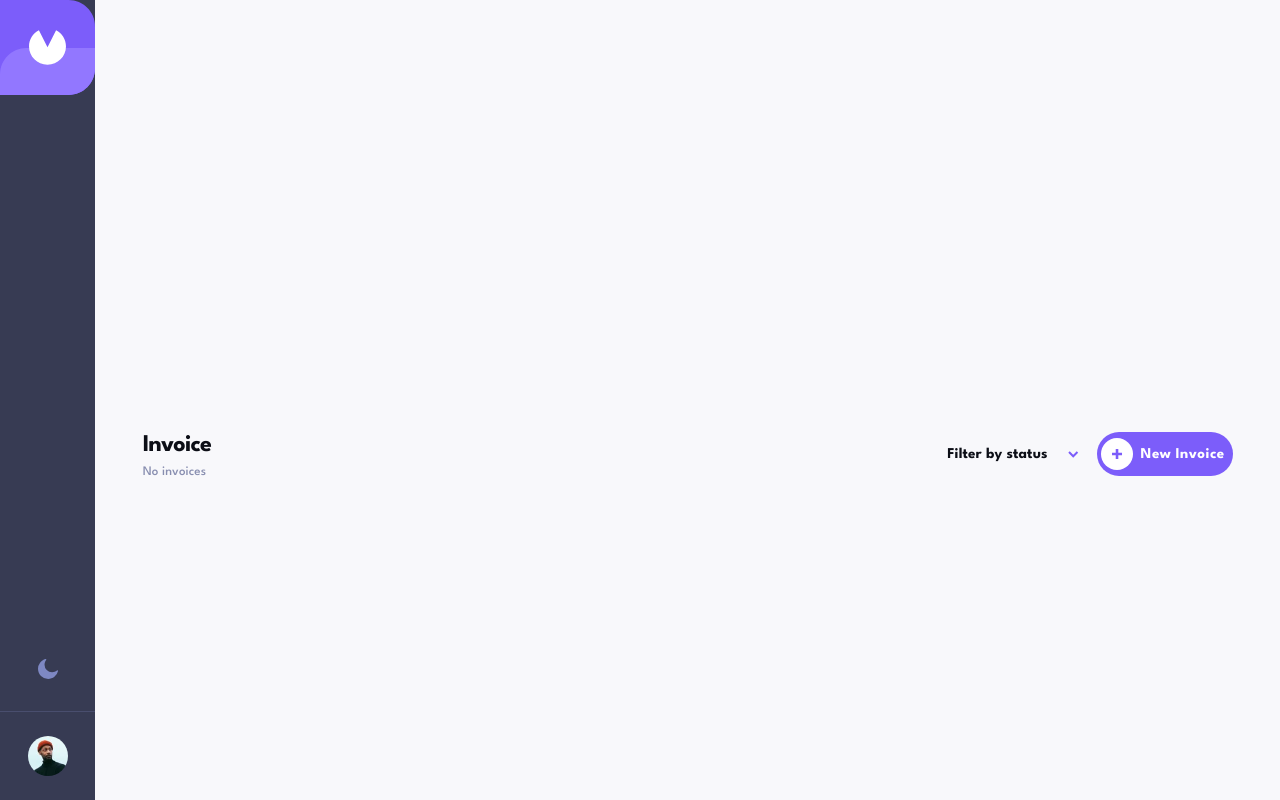
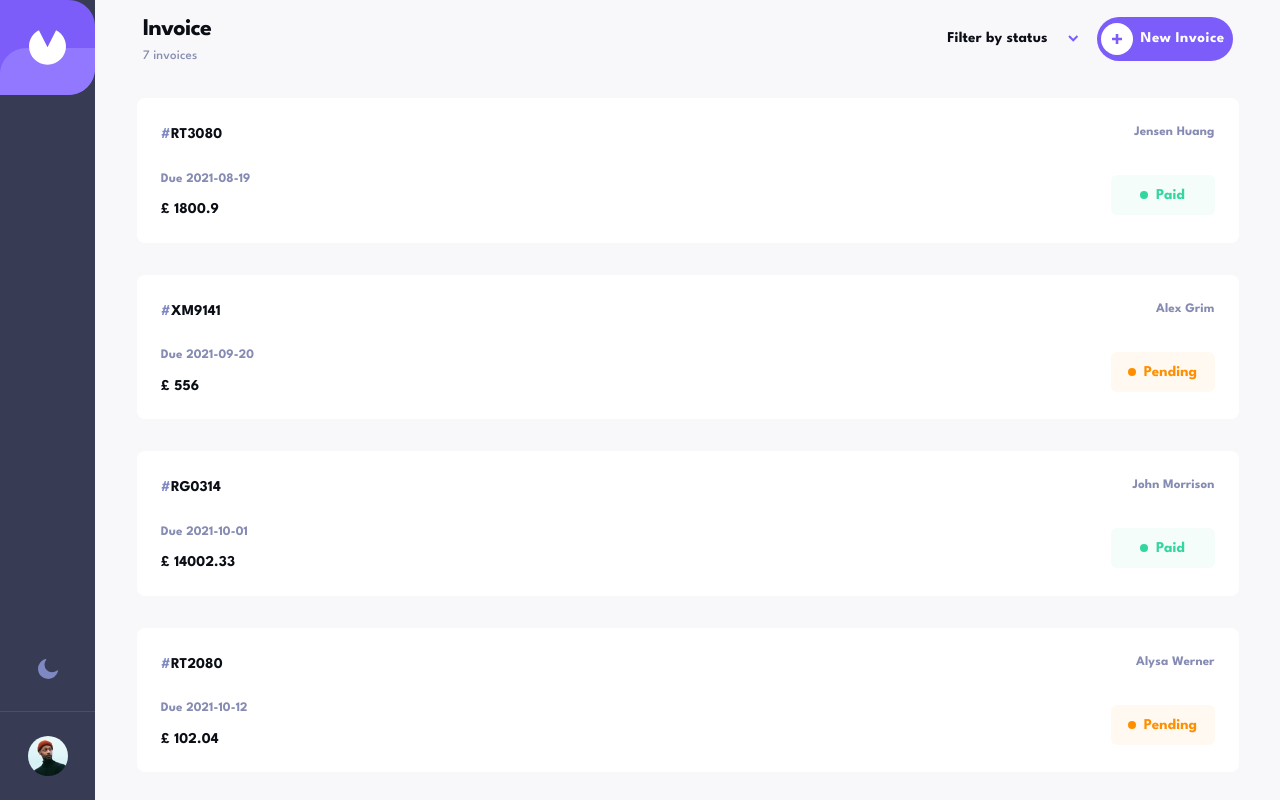
Before and after one commit to bilanoo/invoice, a Next.js app in the folder invoice/: page / in a window 1280 px wide. Built offline with nearby package versions, Linux system fonts and the light colour scheme.

Commit message:
refactor: implemented the invoices displaying feature and fixed margin issue with navbar

```diff
--- a/invoice/src/app/Homepage.styles.tsx
+++ b/invoice/src/app/Homepage.styles.tsx
@@ -7,7 +7,7 @@ export const Container = styled(Box)(({ theme }) => ({
     display: "flex",
     flexDirection: "column",
     width: "100%",
-    height: "auto",
+    height: "100%",
   },
   "@media only screen and (min-width: 483px) ": {
     "&": {
--- a/invoice/src/app/_components/EmptyInvoice/EmptyInvoice.styles.tsx
+++ b/invoice/src/app/_components/EmptyInvoice/EmptyInvoice.styles.tsx
@@ -29,8 +29,9 @@ export const EmptyIllustratorImage = styled(Image)(() => ({
   },
 }));
 
-export const NoContentText = styled(Typography)(() => ({
+export const NoContentText = styled(Typography)(({ theme }) => ({
   "&": {
+    color: theme.palette.text.primary,
     fontSize: "1.5rem",
     fontWeight: 700,
     marginTop: "42px",
--- a/invoice/src/app/_components/InvoiceNavbar/InvoiceNavbar.tsx
+++ b/invoice/src/app/_components/InvoiceNavbar/InvoiceNavbar.client.tsx
@@ -1,3 +1,6 @@
+"use client";
+
+import { useAppSelector } from "../../../../public/hooks";
 import {
   AmountOfInvoices,
   Container,
@@ -8,11 +11,12 @@ import {
 import { NavbarInteractions } from "./NavbarInteractions.client";
 
 export const InvoiceNavbar = () => {
+  const invoiceData = useAppSelector((state) => state.invoice.value);
   return (
-    <Container>
+    <Container availableInvoices={invoiceData.length !== 0}>
       <TextContainer>
         <InvoiceText>Invoice</InvoiceText>
-        <AmountOfInvoices>No invoices</AmountOfInvoices>
+        <AmountOfInvoices>{invoiceData.length} invoices</AmountOfInvoices>
       </TextContainer>
       <NavbarInteractions />
     </Container>
--- a/invoice/src/app/_components/InvoiceNavbar/InvoiceNavbar.styles.tsx
+++ b/invoice/src/app/_components/InvoiceNavbar/InvoiceNavbar.styles.tsx
@@ -10,7 +10,13 @@ import {
   styled,
 } from "@mui/material";
 
-export const Container = styled(Box)(() => ({
+interface NavbarProps {
+  availableInvoices: boolean;
+}
+
+export const Container = styled(Box, {
+  shouldForwardProp: (prop) => prop !== "availableInvoices",
+})<NavbarProps>(({ availableInvoices }) => ({
   "&": {
     margin: "32px 24px 0 24px",
     display: "flex",
@@ -18,7 +24,7 @@ export const Container = styled(Box)(() => ({
   },
   "@media only screen and (min-width: 992px)": {
     "&": {
-      marginTop: "77px",
+      marginTop: `${availableInvoices ? "77px" : "0px"}`,
       paddingTop: "32px",
       alignSelf: "center",
       alignItems: "center",
--- /dev/null
+++ b/invoice/src/app/_components/InvoicesDetail/Invoice/Invoice.styles.tsx
@@ -0,0 +1,89 @@
+import { Box, Typography, styled } from "@mui/material";
+
+export const Container = styled(Box)(({ theme }) => ({
+  "&": {
+    display: "flex",
+    flexDirection: "column",
+    backgroundColor: theme.customPalette.invoiceBackgroundColor,
+    width: "100%",
+    height: "auto",
+    justifySelf: "center",
+    alignSelf: "center",
+    borderRadius: "8px",
+    cursor: "pointer",
+    marginBottom: "16px",
+  },
+  ":hover": {
+    border: `1px solid ${theme.customPalette.mainPurple}`,
+  },
+  "@media only screen and (min-width: 992px)": {
+    "&": {
+      width: "93%",
+      marginLeft: "auto",
+      marginRight: "auto",
+    },
+  },
+}));
+
+export const IdAndNameContainer = styled(Box)(() => ({
+  "&": {
+    display: "flex",
+    margin: "25px 24px 24px 24px",
+  },
+}));
+
+export const SmallText = styled(Typography)(({ theme }) => ({
+  "&": {
+    color: theme.palette.text.primary,
+    fontSize: "0.938rem",
+    fontFamily: "inherit",
+    fontWeight: 700,
+  },
+}));
+
+export const InvoicePaymentInformation = styled(Box)(() => ({
+  "&": {
+    display: "flex",
+    marginBottom: "22px",
+  },
+}));
+
+export const DueDateAndPaymentInformation = styled(Box)(() => ({
+  "&": {
+    display: "flex",
+    flexDirection: "column",
+  },
+}));
+
+export const SmallInformationText = styled(Typography)(({ theme }) => ({
+  "&": {
+    color: theme.customPalette.blueYonderToWhite,
+    fontSize: "0.813rem",
+    fontFamily: "inherit",
+    fontWeight: 700,
+    marginLeft: "auto",
+  },
+}));
+
+export const DueDateText = styled(Typography)(({ theme }) => ({
+  "&": {
+    color: theme.customPalette.blueYonderToWhite,
+    fontSize: "0.813rem",
+    fontFamily: "inherit",
+    fontWeight: 700,
+    alignSelf: "start",
+    marginLeft: "24px",
+  },
+}));
+
+export const InvoiceAmount = styled(Typography)(({ theme }) => ({
+  "&": {
+    color: theme.palette.text.primary,
+    fontSize: "0.938rem",
+    fontFamily: "inherit",
+    fontWeight: 700,
+    alignSelf: "start",
+    marginLeft: "24px",
+    marginTop: "9px",
+  },
+}));
--- /dev/null
+++ b/invoice/src/app/_components/InvoicesDetail/Invoice/Invoice.tsx
@@ -0,0 +1,46 @@
+import { InvoiceStatus } from "../../InvoiceStatus/InvoiceStatus";
+import {
+  Container,
+  DueDateAndPaymentInformation,
+  DueDateText,
+  IdAndNameContainer,
+  InvoiceAmount,
+  SmallText,
+  InvoicePaymentInformation,
+  SmallInformationText,
+} from "./Invoice.styles";
+
+interface InvoiceProps {
+  invoiceId: string;
+  clientName: string;
+  dueDate: string;
+  invoiceAmount: number;
+  status: string;
+}
+
+export const Invoice = ({
+  invoiceId,
+  clientName,
+  dueDate,
+  invoiceAmount,
+  status,
+}: InvoiceProps) => {
+  return (
+    <Container>
+      <IdAndNameContainer>
+        <SmallText>
+          <span style={{ color: "#7E88C3" }}>#</span>
+          {invoiceId}
+        </SmallText>
+        <SmallInformationText>{clientName}</SmallInformationText>
+      </IdAndNameContainer>
+      <InvoicePaymentInformation>
+        <DueDateAndPaymentInformation>
+          <DueDateText>Due {dueDate}</DueDateText>
+          <InvoiceAmount>£ {invoiceAmount}</InvoiceAmount>
+        </DueDateAndPaymentInformation>
+        <InvoiceStatus status={status} />
+      </InvoicePaymentInformation>
+    </Container>
+  );
+};
--- /dev/null
+++ b/invoice/src/app/_components/InvoicesDetail/InvoicesDetail.client.tsx
@@ -0,0 +1,31 @@
+"use client";
+
+import Link from "next/link";
+import { useAppSelector } from "../../../store/hooks";
+import { Invoice } from "./Invoice/Invoice";
+import { Container } from "./InvoicesDetail.styles";
+
+export const InvoiceDetail = () => {
+  const invoiceData = useAppSelector((state) => state.invoice.value);
+
+  return (
+    <Container>
+      {invoiceData.map((invoice) => (
+        <Link
+          href={`/edit-invoice/${invoice.id}`}
+          key={invoice.id}
+          style={{ textDecoration: "none" }}
+        >
+          <Invoice
+            key={invoice.id}
+            invoiceId={invoice.id}
+            clientName={invoice.clientName}
+            dueDate={invoice.paymentDue}
+            status={invoice.status}
+            invoiceAmount={invoice.total}
+          />
+        </Link>
+      ))}
+    </Container>
+  );
+};
--- /dev/null
+++ b/invoice/src/app/_components/InvoicesDetail/InvoicesDetail.styles.tsx
@@ -0,0 +1,17 @@
+import { Box, styled } from "@mui/material";
+
+export const Container = styled(Box)(() => ({
+  "&": {
+    display: "flex",
+    flexDirection: "column",
+    height: "100%",
+    margin: "32px 24px 0 24px",
+    gap: "16px",
+  },
+  "@media only screen and (min-width: 992px)": {
+    "&": {
+      width: "100%",
+      margin: "32px 0 0 0",
+    },
+  },
+}));
--- a/invoice/src/app/page.tsx
+++ b/invoice/src/app/page.tsx
@@ -1,18 +1,21 @@
-import { Metadata } from "next";
+"use client";
+
 import { Container, InvoiceContainer } from "./Homepage.styles";
 import { Header } from "./_components/Header/Header.client";
-import { InvoiceNavbar } from "./_components/InvoiceNavbar/InvoiceNavbar";
+import { InvoiceNavbar } from "./_components/InvoiceNavbar/InvoiceNavbar.client";
+import { useAppSelector } from "@/store/hooks";
+import { EmptyInvoice } from "./_components/EmptyInvoice/EmptyInvoice";
+import { InvoiceDetail } from "./_components/InvoicesDetail/InvoicesDetail.client";
 
-export const metadata: Metadata = {
-  title: "Invoice App",
-  description: "Create, Read, Update, Delete invoices",
-};
 export default function Home() {
+  const invoiceData = useAppSelector((state) => state.invoice.value);
+
   return (
     <Container>
       <Header />
       <InvoiceContainer>
         <InvoiceNavbar />
+        {invoiceData.length === 0 ? <EmptyInvoice /> : <InvoiceDetail />}
       </InvoiceContainer>
     </Container>
   );
```
